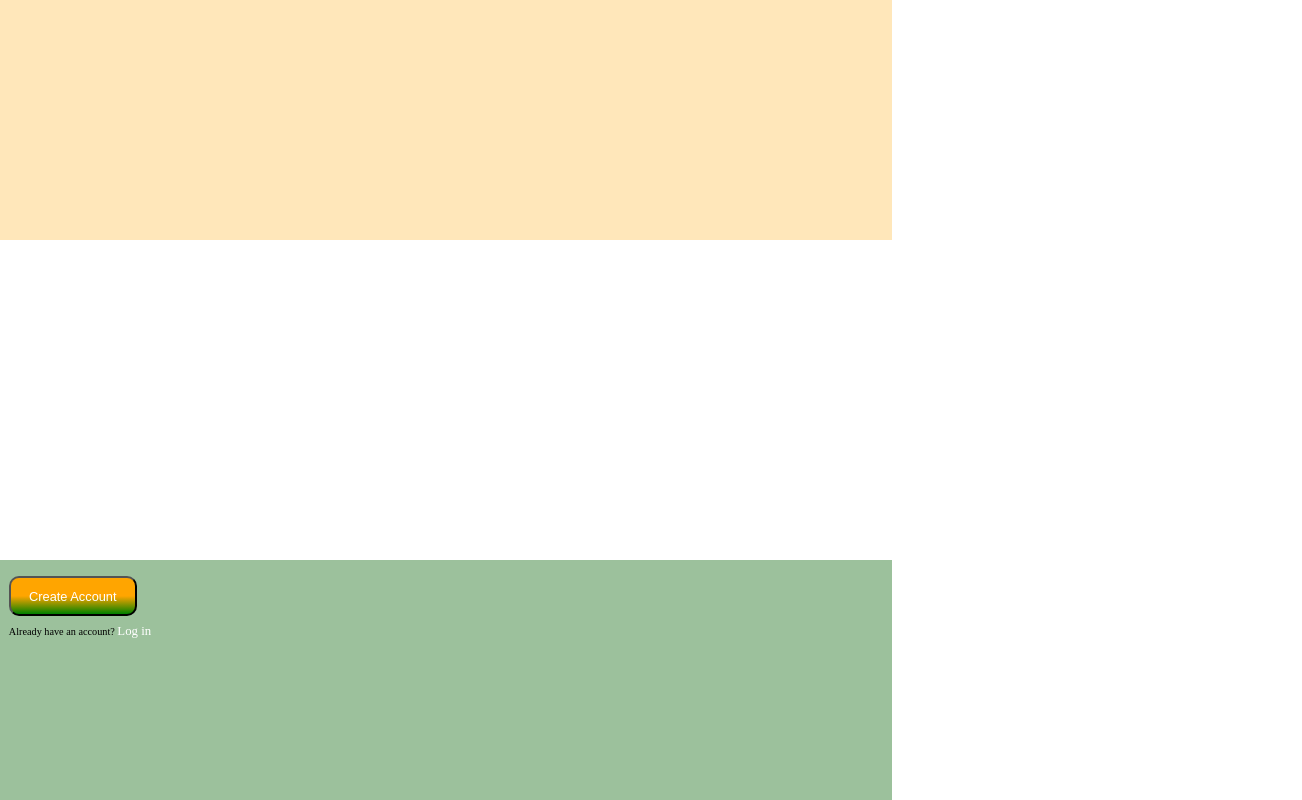
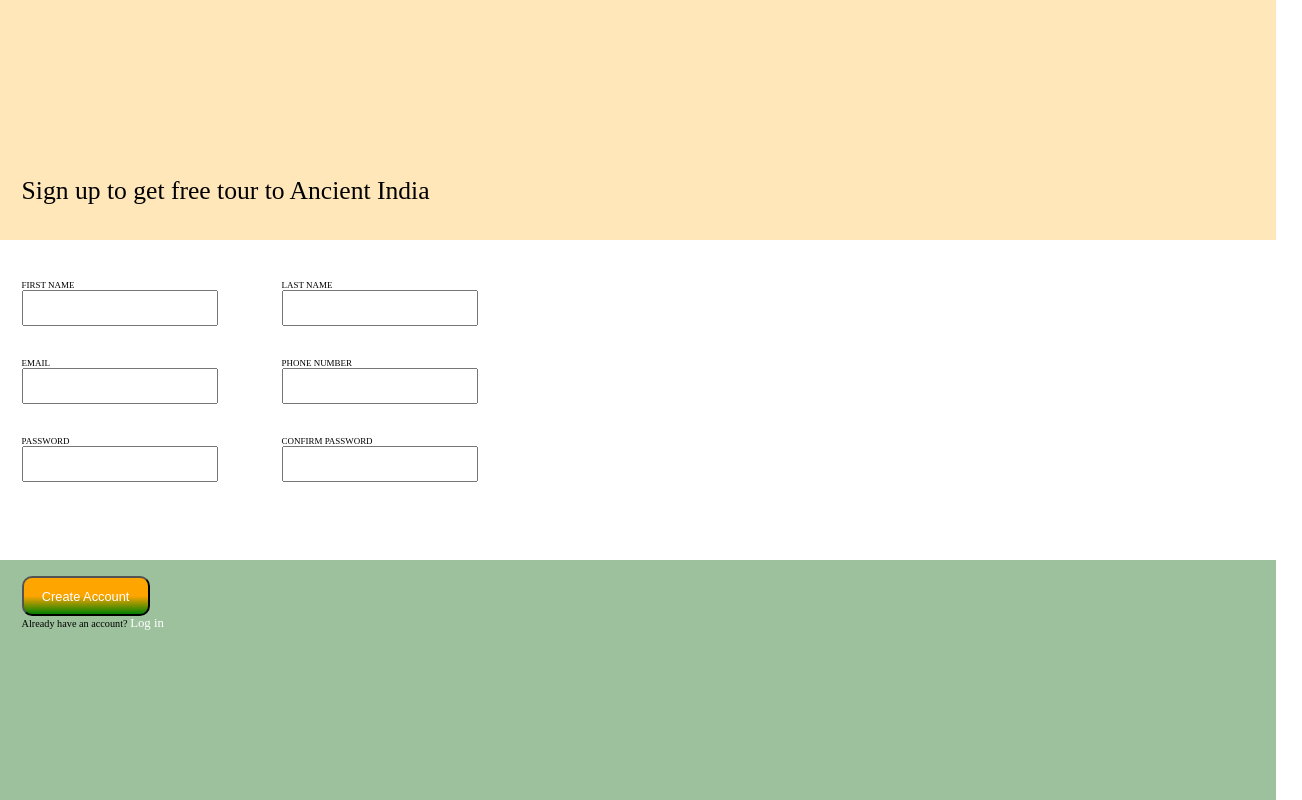
Before and after one commit to ayu5hagarwal/Sign-up-Form, a plain HTML site: page index.html in a window 1280 px wide. Shown: the full height of the page, 1302 px wide, since content can reach past the window. Drawn offline with Linux system fonts and the light colour scheme.

Commit message:
Added the inputs and label and sign up text

```diff
--- a/index.html
+++ b/index.html
@@ -16,8 +16,38 @@
     </div>
     <div class="content">
         <div class="content1">
+            <div class="signUpContent1">Sign up to get free tour to Ancient India</div>
         </div>
         <div class="content2">
+            <div class="container1">
+                <div class="firstNameContainer">
+                    <label for="firstName">FIRST NAME</label>
+                    <input type="text" name="firstName" id="firstName">
+                </div>
+                <div class="emailContainer">
+                    <label for="email">EMAIL</label>
+                    <input type="email" name="email" id="email">
+                </div>
+                <div class="passwordContainer">
+                    <label for="password">PASSWORD</label>
+                    <input type="password" name="password" id="password">
+                </div>
+            </div>
+
+                <div class="container2">
+                    <div class="lastNameContainer">
+                        <label for="lastName">LAST NAME</label>
+                        <input type="text" name="lastName" id="lastName">
+                    </div>
+                    <div class="phoneNumberContainer">
+                        <label for="phoneNumber">PHONE NUMBER</label>
+                        <input type="tel" name="phoneNumber" id="phoneNumber">
+                    </div>
+                    <div class="confirmPasswordContainer">
+                        <label for="confirmPassword">CONFIRM PASSWORD</label>
+                        <input type="password" name="confirmPassword" id="confirmPassword">
+                    </div>
+                </div>
         </div>
         <div class="content3">
             <div class="createAccountButton">
--- a/styles.css
+++ b/styles.css
@@ -33,28 +33,33 @@
 }
 
 .content1{
-    margin-left:30vw ;
+    position: relative;
+    left:30vw ;
     background-color: rgb(255, 231, 186);
     height: 30vh;
 }
 
-.content2{
-    margin-left:30vw ;
-    background-color:white;
-    height: 40vh;
+.signUpContent1{
+    position: relative;
+    font-size: 2vw;
+    top: 22vh;
+    left: 2vw;
 }
 
 
 
+
 .content3{
-    margin-left:30vw ;
+    position: relative;
+    left:30vw ;
     background-color: rgb(156, 193, 156);
     height: 30vh;
 }
 
 .createAccount{
-    margin-left: 1vw;
-    margin-top: 2vh;
+    position: relative;
+    left: 2vw;
+    top: 2vh;
     background-image: linear-gradient(to top, green , orange 50%);
     height: 5vh;
     width: 10vw;
@@ -64,8 +69,9 @@
 }
 
 .alreadyLoginText{
-    margin-left:1vw;
-    margin-top: 1vh;
+    position: relative;
+    left:2vw;
+    top: 2vh;
     font-size: .8vw;
 }
 
@@ -77,3 +83,42 @@
 a{
     text-decoration: none;
 }
+
+
+.content2{
+    position: relative;
+    left:30vw ;
+    background-color:white;
+    height: 40vh;
+    display: flex;
+    flex-direction: row;
+    gap:5vw;
+    overflow: hidden;
+}
+
+.container1,.container2{
+    position: relative;
+    left: 2vw;
+    top: 5vh;
+    display: flex;
+    flex-direction: column;
+    gap:4vh
+}
+
+
+
+label{
+    font-size: 0.7vw;
+}
+
+input{
+    height: 4vh;
+    width: 15vw;
+}
+
+
+.firstNameContainer,.emailContainer,.lastNameContainer,.phoneNumberContainer,
+.passwordContainer,.confirmPasswordContainer{
+    display: flex;
+    flex-direction: column;
+}
```
